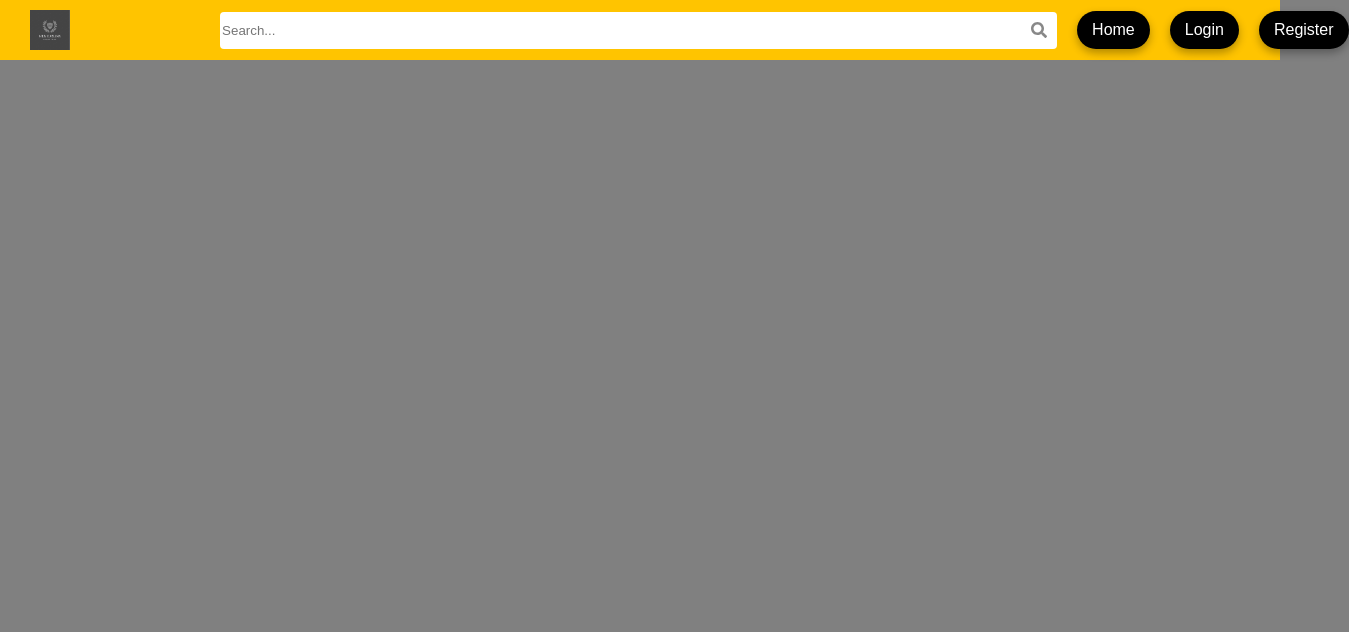
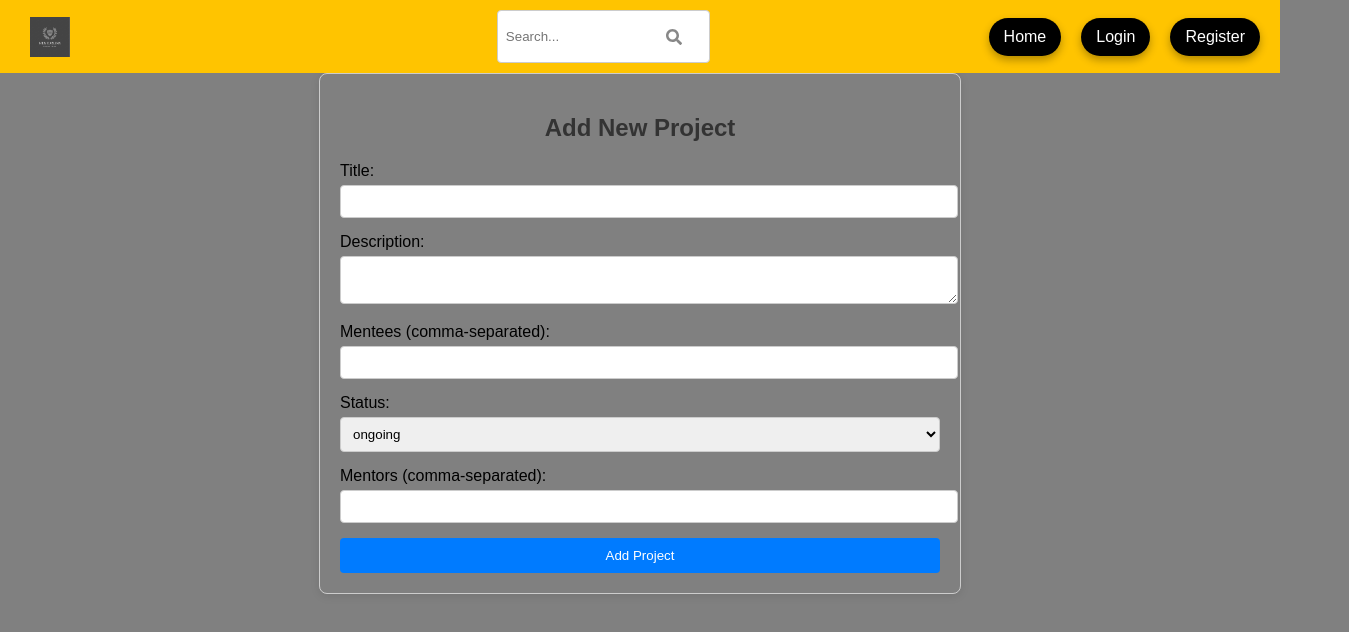
Before and after one commit to plasma-27/MentorLink-main, a React (Create React App) app in the folder client/: page /projectadd in a window 1280 px wide. Before the commit this address had no page. Shown: the top 632 px of the page, 1349 px wide, since content can reach past the window. Built offline with nearby package versions, Linux system fonts and the light colour scheme; sample sign-in values are in the browser's storage.

Commit message:
sandesh added the form for project

```diff
--- a/client/src/App.js
+++ b/client/src/App.js
@@ -12,6 +12,7 @@ import ProjectHome from './ProjectHome/ProjectHome';
 import MentorAllotHome from './MentorAllotHome/MentorAllotHome';
 import StudentAllotHomePage from './studentallothomepage/studentallothomepage';  // Updated path
 import mentorData from './data/mentordata';
+import ProjectAdd from './ProjectAdd/ProjectAdd';
 
 function App() {
   const loggedInUsername = localStorage.getItem('loggedInUser');
@@ -55,6 +56,9 @@ function App() {
           path="/studentallothomepage"
           element={loggedInUsername ? <StudentAllotHomePage /> : <Navigate to="/login" />}
         />
+
+        {/* New route for ProjectAdd */}
+        <Route path="/projectadd" element={loggedInUsername ? <ProjectAdd /> : <Navigate to="/login" />} />
       </Routes>
     </Router>
   );
--- /dev/null
+++ b/client/src/ProjectAdd/ProjectAdd.css
@@ -0,0 +1,49 @@
+.project-add-container {
+    max-width: 600px;
+    margin: 0 auto;
+    padding: 20px;
+    border: 1px solid #ccc;
+    border-radius: 8px;
+    box-shadow: 0 2px 10px rgba(0, 0, 0, 0.1);
+  }
+
+  h2 {
+    text-align: center;
+  }
+
+  .form-group {
+    margin-bottom: 15px;
+  }
+
+  label {
+    display: block;
+    margin-bottom: 5px;
+  }
+
+  input[type="text"],
+  textarea,
+  select {
+    width: 100%;
+    padding: 8px;
+    border: 1px solid #ccc;
+    border-radius: 4px;
+  }
+
+  textarea {
+    resize: vertical;
+  }
+
+  .submit-button {
+    display: block;
+    width: 100%;
+    padding: 10px;
+    background-color: #007bff;
+    color: white;
+    border: none;
+    border-radius: 4px;
+    cursor: pointer;
+  }
+
+  .submit-button:hover {
+    background-color: #0056b3;
+  }
--- /dev/null
+++ b/client/src/ProjectAdd/ProjectAdd.jsx
@@ -0,0 +1,92 @@
+import React, { useState } from 'react';
+import './ProjectAdd.css';
+
+const ProjectAdd = () => {
+  const [title, setTitle] = useState('');
+  const [description, setDescription] = useState('');
+  const [mentees, setMentees] = useState('');
+  const [status, setStatus] = useState('Active');
+  const [mentors, setMentors] = useState('');
+  const [createdDate, setCreatedDate] = useState(new Date().toISOString().split('T')[0]); // Default to today
+
+  const handleSubmit = (e) => {
+    e.preventDefault();
+    const projectData = {
+      title,
+      description,
+      mentees: mentees.split(','), // Assuming mentees are comma-separated
+      status,
+      mentors: mentors.split(','), // Assuming mentors are comma-separated
+      createdDate,
+    };
+
+    // Submit the project data (for now, just log it)
+    console.log('Project Data Submitted:', projectData);
+    // Here you would typically send the data to your API or state management
+    // For example: api.submitProject(projectData);
+  };
+
+  return (
+    <div className="project-add-container">
+      <h2>Add New Project</h2>
+      <form onSubmit={handleSubmit}>
+        <div className="form-group">
+          <label htmlFor="title">Title:</label>
+          <input
+            type="text"
+            id="title"
+            value={title}
+            onChange={(e) => setTitle(e.target.value)}
+            required
+          />
+        </div>
+
+        <div className="form-group">
+          <label htmlFor="description">Description:</label>
+          <textarea
+            id="description"
+            value={description}
+            onChange={(e) => setDescription(e.target.value)}
+            required
+          />
+        </div>
+
+        <div className="form-group">
+          <label htmlFor="mentees">Mentees (comma-separated):</label>
+          <input
+            type="text"
+            id="mentees"
+            value={mentees}
+            onChange={(e) => setMentees(e.target.value)}
+          />
+        </div>
+
+        <div className="form-group">
+          <label htmlFor="status">Status:</label>
+          <select
+            id="status"
+            value={status}
+            onChange={(e) => setStatus(e.target.value)}
+          >
+            <option value="ongoing">ongoing</option>
+            <option value="completed">completed</option>
+          </select>
+        </div>
+
+        <div className="form-group">
+          <label htmlFor="mentors">Mentors (comma-separated):</label>
+          <input
+            type="text"
+            id="mentors"
+            value={mentors}
+            onChange={(e) => setMentors(e.target.value)}
+          />
+        </div>
+
+        <button type="submit" className="submit-button">Add Project</button>
+      </form>
+    </div>
+  );
+};
+
+export default ProjectAdd;
--- a/client/src/navigation/Navbar.css
+++ b/client/src/navigation/Navbar.css
@@ -32,7 +32,7 @@
 
 .navbar-search-input {
   height: 35px;
-  width: 800px;
+  width: 700px;
   border-radius: 4px;
   border: none;
   padding-right: 35px; /* Space for the search icon */
@@ -78,7 +78,6 @@
   box-shadow: 0 6px 12px rgba(0, 0, 0, 0.5); /* Enhance shadow on hover */
   transform: translateY(-2px); /* Slightly "raise" the button on hover */
 }
-
 /* Sidebar for Projects */
 .sidebar {
   position: fixed; /* Fixed position */
--- a/client/src/navigation/Navbar.jsx
+++ b/client/src/navigation/Navbar.jsx
@@ -112,8 +112,17 @@ const Navbar = ({ loggedInUsername }) => {
               <li>No projects found</li>
             )}
           </ul>
+          {/* Add Projects button */}
+          <button
+            className="add-project-button"
+            onClick={() => navigate('/projectadd')}  // Navigate to ProjectAdd component
+          >
+            Add Projects
+          </button>
         </aside>
       )}
+
+
 
       {/* Sidebar for Mentors */}
       {isMentorSidebarOpen && (
```
Also changed, not shown: 2 other files (tests, documents, lock files or other folders).
